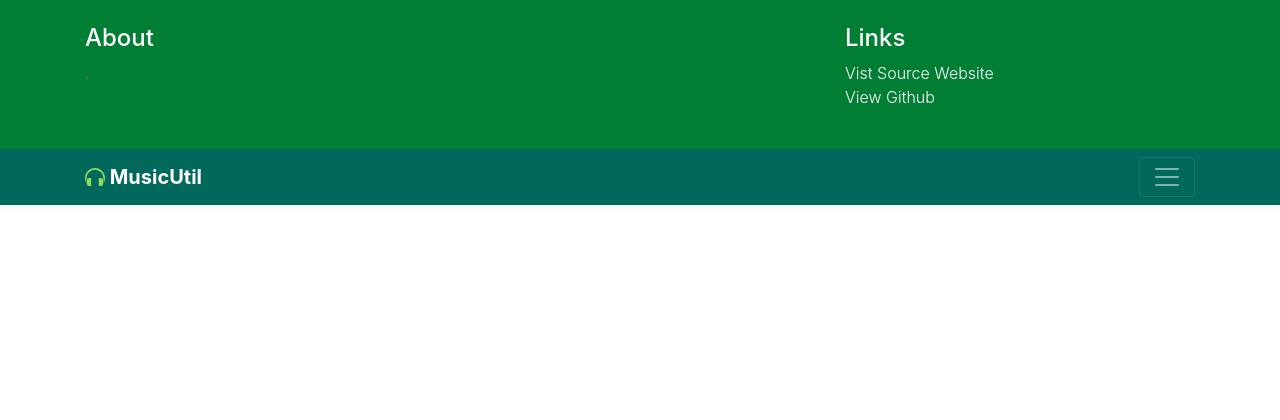
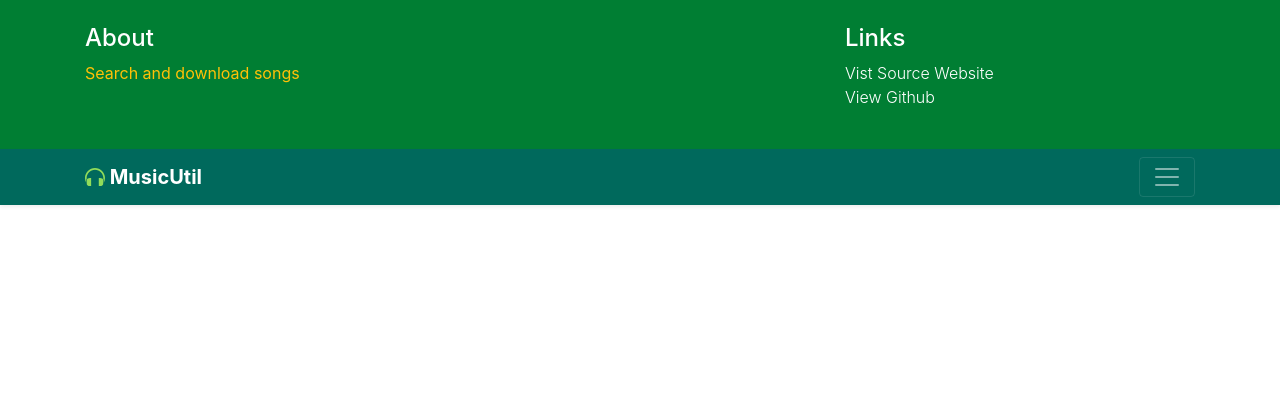
Before and after one commit to ashutoshvarma/musicutilweb, a Flask app: template musicutilweb/templates/base.html in a window 1280 px wide, after a click that opens the changed part. Shown: the top 420 px of the page. Run offline with Flask 2, Linux system fonts and the light colour scheme; the template is opened without the code that fills it, so the values that code supplies are empty; parts of the project's set-up code (start-up, migrations or seed data) failed here and were passed over; some libraries are stand-ins or nearby versions.

Commit message:
add little description

```diff
--- a/musicutilweb/templates/base.html
+++ b/musicutilweb/templates/base.html
@@ -24,8 +24,8 @@
             <div class="container">
                 <div class="row">
                     <div class="col-sm-8 col-md-7 py-4">
-                        <h4 class="text-white">About</h4>
-                        <p class="text-muted">.</p>
+                        <h4 class="text-white" >About</h4>
+                        <p class="text-warning" >Search and download songs</p>
                     </div>
                     <div class="col-sm-4 offset-md-1 py-4">
                         <h4 class="text-white">Links</h4>
```
